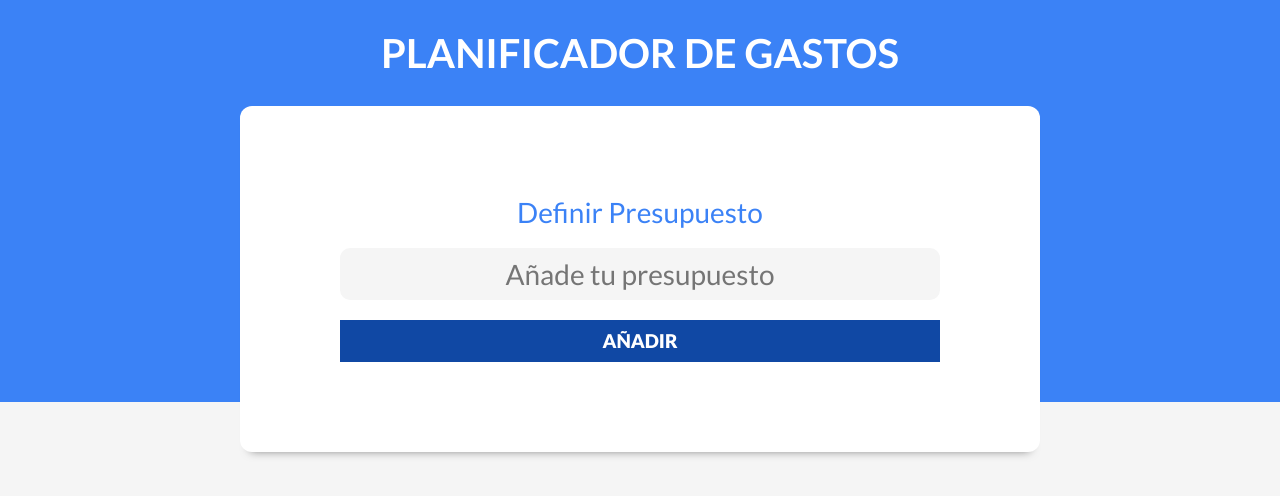
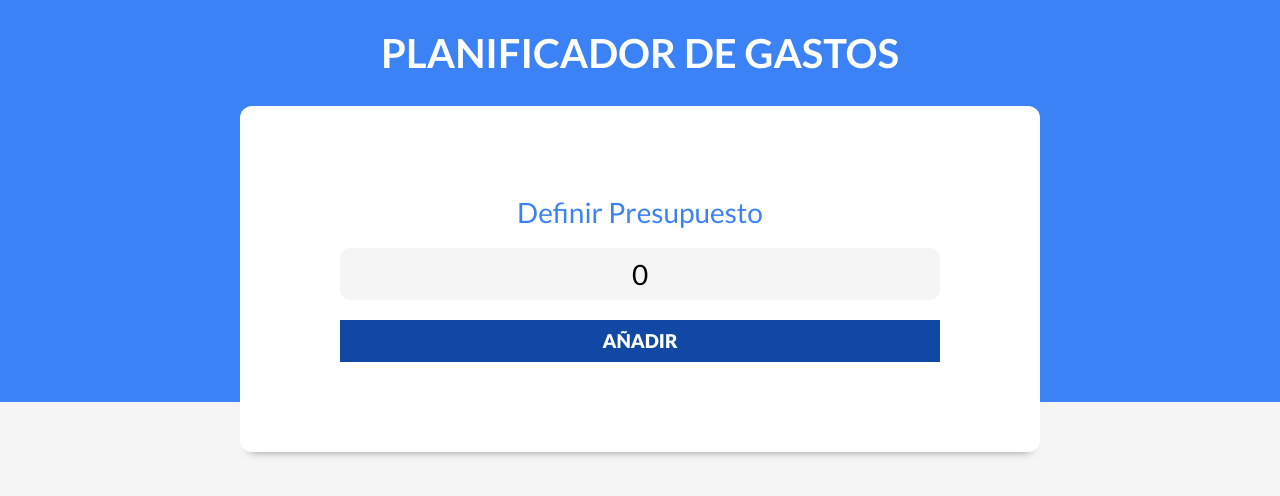
Before and after one commit to franklinserif/Control-gastos, a React (Vite) app: page / in a window 1280 px wide. Shown: the top 496 px of the page. Built offline with nearby package versions, Linux system fonts and the light colour scheme.

Commit message:
Controll the NewBudget input with the global budget state

```diff
--- a/src/components/NewBudget.jsx
+++ b/src/components/NewBudget.jsx
@@ -22,6 +22,15 @@ const NewBudget = () => {
             className="nuevo-presupuesto"
             type="text"
             placeholder="Añade tu presupuesto"
+            /**
+             * Set input value with the budget state value
+             */
+            value={budget}
+            /**
+             * Set the Budget value with the input value
+             * everytime the user type something
+             */
+            onchange={(event) => setBudget(event.target.value)}
           />
         </div>
 
```
